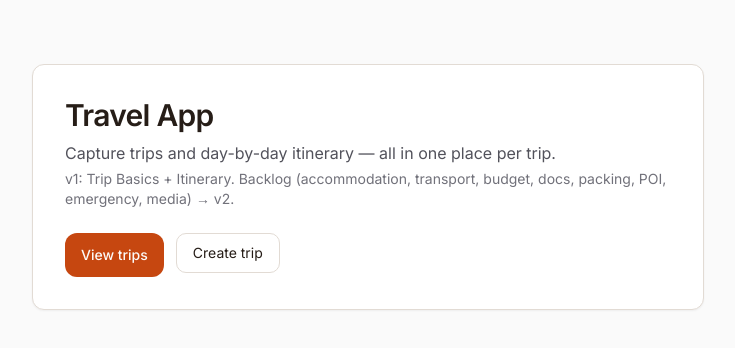
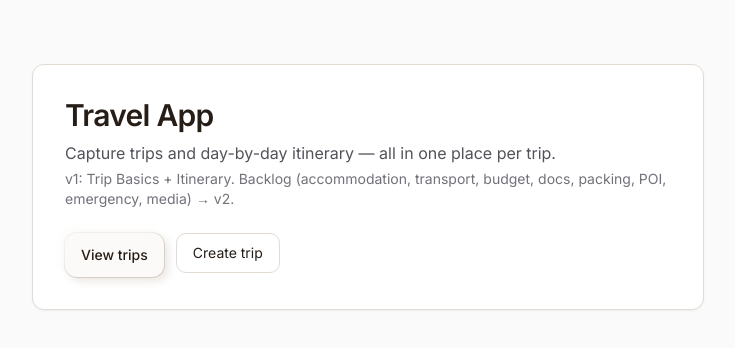
Before and after one commit to anishalladi-sys/travelapp, a Next.js app: page / in a window 1280 px wide. Shown: the top 348 px of the page, without its empty margins (272-1007 px from the left). Built offline with nearby package versions, Linux system fonts and the light colour scheme.

Commit message:
feat: claymorphism button primitive

```diff
--- a/components/ui/button.tsx
+++ b/components/ui/button.tsx
@@ -4,23 +4,24 @@
 import { cn } from "@/lib/utils";
 
 const buttonVariants = cva(
-  "inline-flex items-center justify-center gap-2 whitespace-nowrap rounded-lg text-sm font-medium ring-offset-background transition-all duration-150 focus-visible:outline-none focus-visible:ring-2 focus-visible:ring-ring focus-visible:ring-offset-2 disabled:pointer-events-none disabled:opacity-50 min-h-[44px] touch-manipulation",
+  "inline-flex items-center justify-center gap-2 whitespace-nowrap rounded-clay text-sm font-medium ring-offset-background transition-all duration-150 focus-clay disabled:pointer-events-none disabled:opacity-50 min-h-[44px] touch-manipulation",
   {
     variants: {
       variant: {
-        default: "bg-primary text-primary-foreground hover:bg-primary/90 active:bg-primary",
-        destructive: "bg-destructive text-destructive-foreground hover:bg-destructive/90 active:bg-destructive",
-        outline: "border border-input bg-background hover:bg-accent hover:text-accent-foreground",
-        secondary: "bg-secondary text-secondary-foreground hover:bg-secondary/80 active:bg-secondary",
-        ghost: "hover:bg-accent hover:text-accent-foreground",
+        default: "bg-clay-raised text-foreground shadow-clay hover:shadow-clay-raised hover:-translate-y-0.5 active:shadow-clay-inset active:translate-y-0.5 active:scale-[0.98]",
+        primary: "bg-primary text-primary-foreground shadow-clay hover:shadow-clay-raised hover:-translate-y-0.5 active:shadow-clay-inset active:translate-y-0.5 active:scale-[0.98]",
+        destructive: "bg-destructive text-destructive-foreground shadow-clay hover:shadow-clay-raised hover:-translate-y-0.5 active:shadow-clay-inset active:translate-y-0.5 active:scale-[0.98]",
+        outline: "border-2 border-clay-border bg-transparent shadow-clay hover:bg-clay-pressed hover:shadow-clay-raised active:shadow-clay-inset",
+        secondary: "bg-clay-raised text-foreground shadow-clay hover:shadow-clay-raised hover:-translate-y-0.5 active:shadow-clay-inset active:translate-y-0.5 active:scale-[0.98]",
+        ghost: "bg-transparent hover:bg-clay-pressed hover:shadow-clay-inset",
         link: "text-primary underline-offset-4 hover:underline",
       },
       size: {
         default: "h-10 px-4 py-2",
-        sm: "h-9 rounded-md px-3",
-        lg: "h-11 rounded-lg px-8",
-        xl: "h-12 rounded-lg px-10 text-base",
-        icon: "h-10 w-10",
+        sm: "h-9 rounded-clay px-3",
+        lg: "h-11 rounded-clay px-8",
+        xl: "h-12 rounded-clay px-10 text-base",
+        icon: "h-10 w-10 rounded-clay",
       },
     },
     defaultVariants: {
```
Also changed, not shown: package.json (+13 -2 lines), 2 other files (tests, documents, lock files or other folders).
